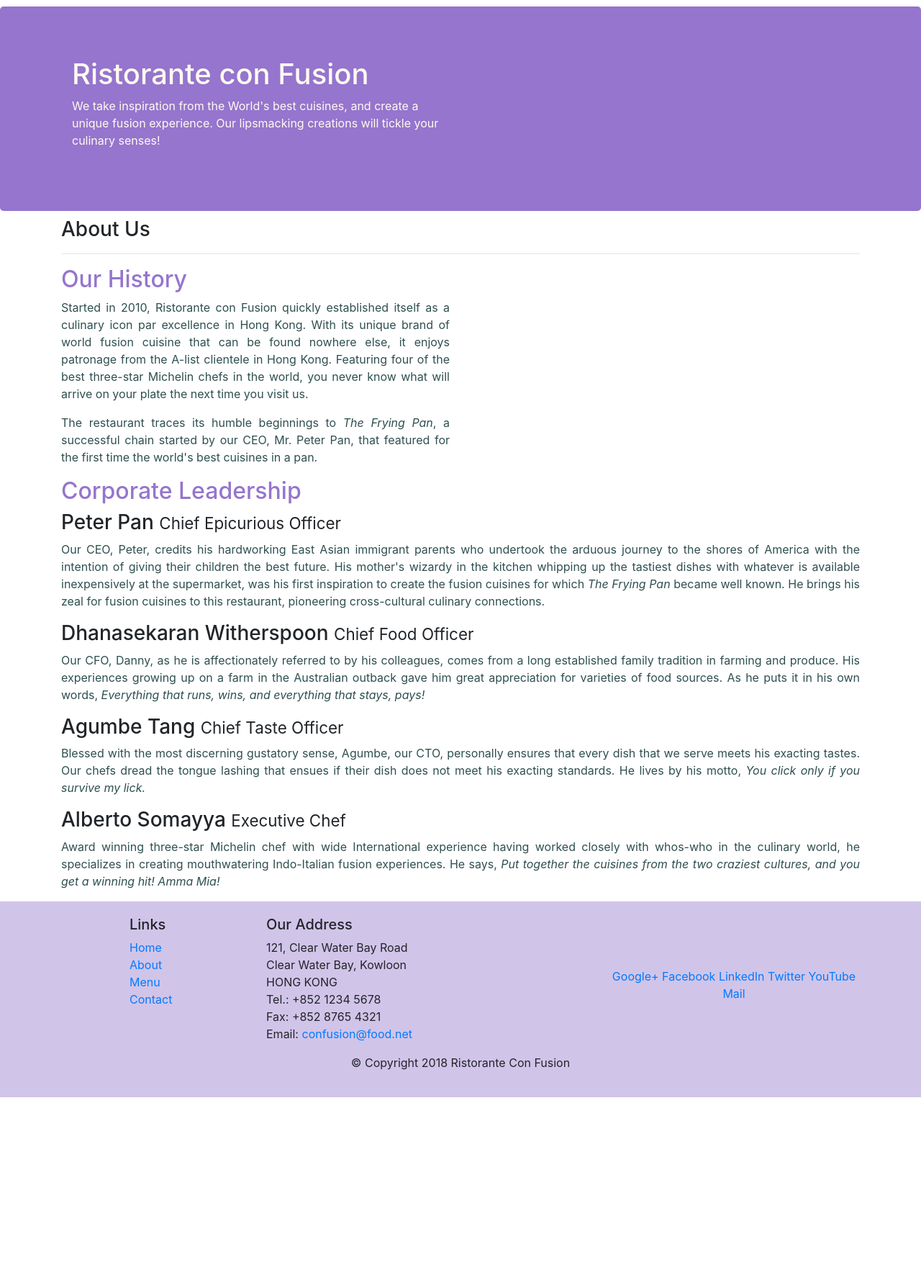
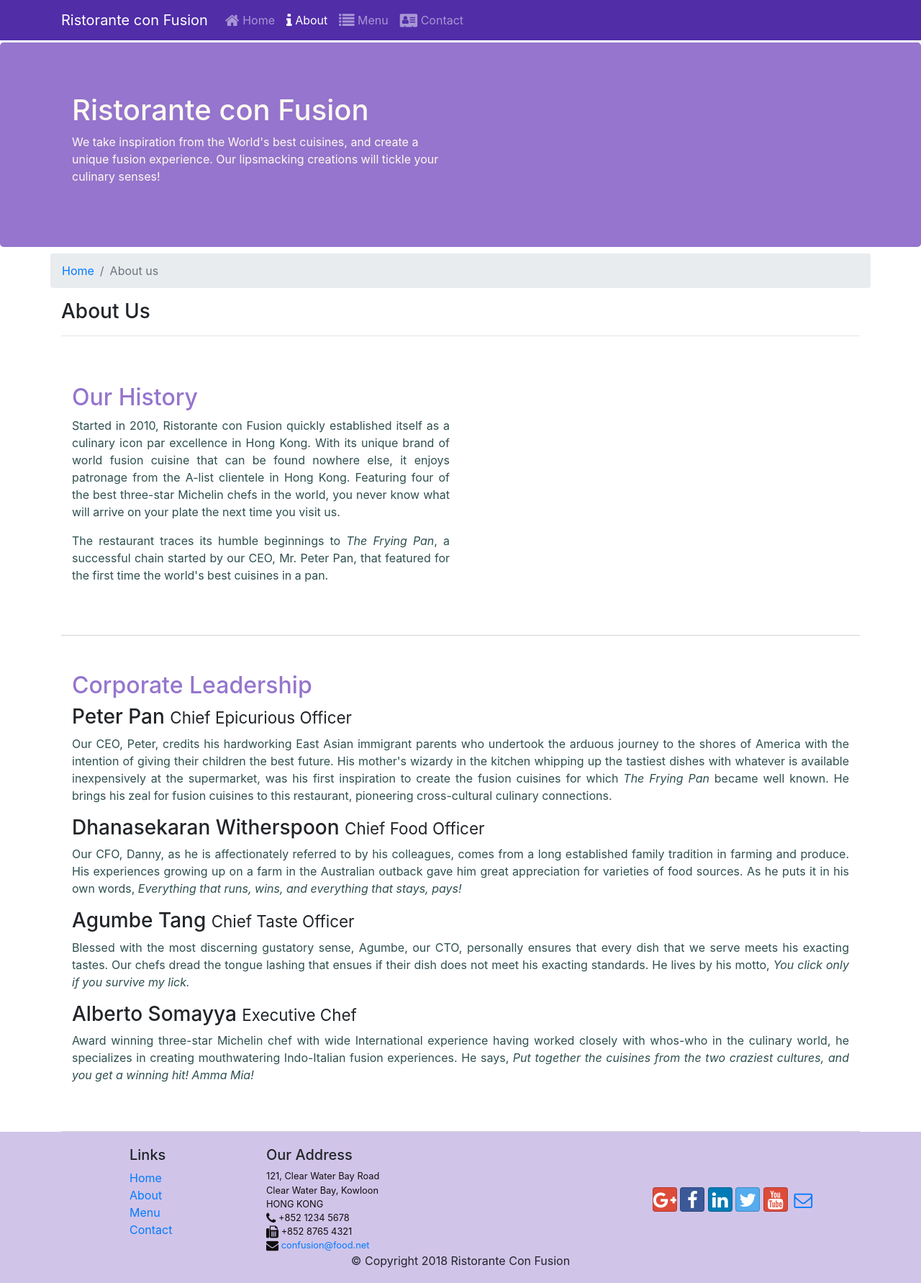
Before and after one commit to RahtonhnhakeTon/Ristorante-Con-Fusion, a website: page aboutus.html in a window 1280 px wide. Shown: the whole page at 72% size. Before the commit the page ends 1524 px from the top, so only its background shows below. Drawn offline with nearby package versions, Linux system fonts and the light colour scheme.

Commit message:
added navbar and icons

```diff
--- a/aboutus.html
+++ b/aboutus.html
@@ -8,11 +8,29 @@
     <title>Ristorante Con Fusion: About Us</title>
 
     <link rel="stylesheet" href="node_modules/bootstrap/dist/css/bootstrap.min.css">
+    <link rel="stylesheet" href="node_modules/font-awesome/css/font-awesome.min.css">
+    <link rel="stylesheet" href="node_modules/bootstrap-social/bootstrap-social.css">
     <link rel="stylesheet" href="css/styles.css">
 
 </head>
 
 <body>
+    <nav class="navbar navbar-dark navbar-expand-sm fixed-top">
+        <div class="container">
+            <a class="navbar-brand" href="#">Ristorante con Fusion</a>
+            <button class="navbar-toggler" type="button" data-toggle="collapse" data-target="#Navbar">
+                <span class="navbar-toggler-icon"></span>
+            </button>
+            <div class="collapse navbar-collapse" id="Navbar">
+                <ul class="navbar-nav mr-auto">
+                    <li class="nav-item"><a class="nav-link" href="./index.html"><span class="fa fa-home fa-lg"> </span> Home</a></li>
+                    <li class="nav-item active"><a class="nav-link" href="#"><span class="fa fa-info fa-lg"> </span> About</a></li>
+                    <li class="nav-item"><a class="nav-link" href=""><span class="fa fa-list fa-lg"> </span> Menu</a></li>
+                    <li class="nav-item"><a class="nav-link" href=""><span class="fa fa-address-card fa-lg"></span> Contact</a></li>
+                </ul>
+            </div>
+        </div>
+    </nav>
 
     <header class="jumbotron">
         <div class="container">
@@ -29,13 +47,17 @@
 
     <div class="container">
         <div class="row">
+            <ol class="col-12 breadcrumb">
+                <li class="breadcrumb-item"><a href="./index.html">Home</a></li>
+                <li class="breadcrumb-item active"><a href="#"></a>About us</li>
+            </ol>
             <div class="col-12">
                <h3>About Us</h3>
                <hr>
             </div>
         </div>
 
-        <div class="row">
+        <div class="row row-content">
             <div class="col-sm-6 col-12">
                 <h2 class="title">Our History</h2>
                 <p class="content">Started in 2010, Ristorante con Fusion quickly established itself as a culinary icon par excellence in Hong Kong. With its unique brand of world fusion cuisine that can be found nowhere else, it enjoys patronage from the A-list clientele in Hong Kong.  Featuring four of the best three-star Michelin chefs in the world, you never know what will arrive on your plate the next time you visit us.</p>
@@ -46,7 +68,7 @@
         </div>
 
 
-        <div class="row">
+        <div class="row row-content">
             <div class="col-12">
                 <h2 class="title">Corporate Leadership</h2>
                 <h3>Peter Pan <small>Chief Epicurious Officer</small></h3>
@@ -80,19 +102,19 @@
 		              121, Clear Water Bay Road<br>
 		              Clear Water Bay, Kowloon<br>
 		              HONG KONG<br>
-		              Tel.: +852 1234 5678<br>
-		              Fax: +852 8765 4321<br>
-		              Email: <a href="mailto:confusion@food.net">confusion@food.net</a>
+		              <i class="fa fa-phone fa-lg"></i> +852 1234 5678<br>
+		              <i class="fa fa-fax fa-lg"></i> +852 8765 4321<br>
+		              <i class="fa fa-envelope fa-lg"></i> <a href="mailto:confusion@food.net">confusion@food.net</a>
 		           </address>
                 </div>
                 <div class="col-12 col-sm-4 align-self-center">
                     <div class="text-center">
-                        <a href="http://google.com/+">Google+</a>
-                        <a href="http://www.facebook.com/profile.php?id=">Facebook</a>
-                        <a href="http://www.linkedin.com/in/">LinkedIn</a>
-                        <a href="http://twitter.com/">Twitter</a>
-                        <a href="http://youtube.com/">YouTube</a>
-                        <a href="mailto:">Mail</a>
+                        <a class="btn btn-social-icon btn-google" href="http://google.com/+"><i class="fa fa-google-plus fa-lg"></i></a>
+                        <a class="btn btn-social-icon btn-facebook" href="http://www.facebook.com/profile.php?id="><i class="fa fa-facebook fa-lg"></i></a>
+                        <a class="btn btn-social-icon btn-linkedin" href="http://www.linkedin.com/in/"><i class="fa fa-linkedin fa-lg"></i></a>
+                        <a class="btn btn-social-icon btn-twitter" href="http://twitter.com/"><i class="fa fa-twitter fa-lg"></i></a>
+                        <a class="btn btn-social-icon btn-google" href="http://youtube.com/"><i class="fa fa-youtube fa-lg"></i></a>
+                        <a class="btn btn-social-icon" href="mailto:confusion@food.net"><i class="fa fa-envelope-o fa-lg"></i></a>
                     </div>
                 </div>
            </div>
--- a/css/styles.css
+++ b/css/styles.css
@@ -32,6 +32,15 @@
     color: #9575CD;
 }
 
+body {
+    padding: 50px 0px 0px 0px;
+    z-index: 0;
+}
+
+.navbar-dark{
+    background-color: #512DA8;
+}
+
 .footer {
     background-color: #D1C4E9;
     margin: 0px auto;
@@ -45,7 +54,7 @@
     color: floralwhite;
 }
 
-.address {
+address {
     font-size: 80%;
     margin: 0px;
     color: #0f0f0f;
--- a/package.json
+++ b/package.json
@@ -15,6 +15,8 @@
   },
   "dependencies": {
     "bootstrap": "^4.0.0",
+    "bootstrap-social": "^5.1.1",
+    "font-awesome": "^4.7.0",
     "jquery": "^3.6.0",
     "popper": "^1.0.1"
   }
```
Also changed, not shown: index.html (+31 -13 lines), 1 other file.
